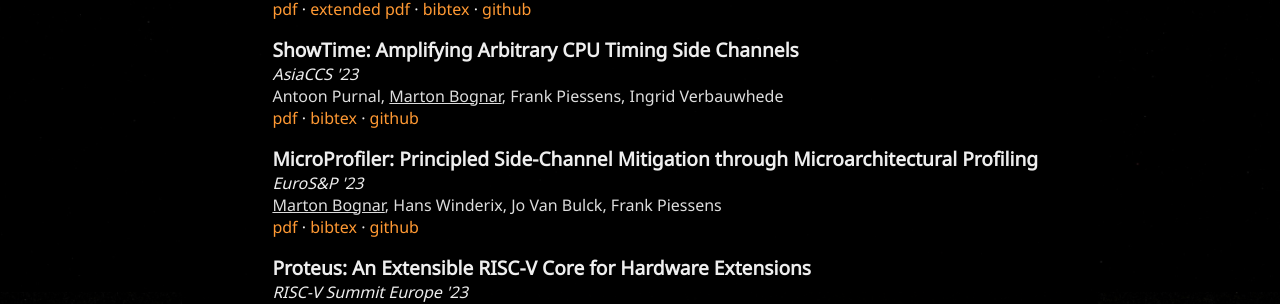
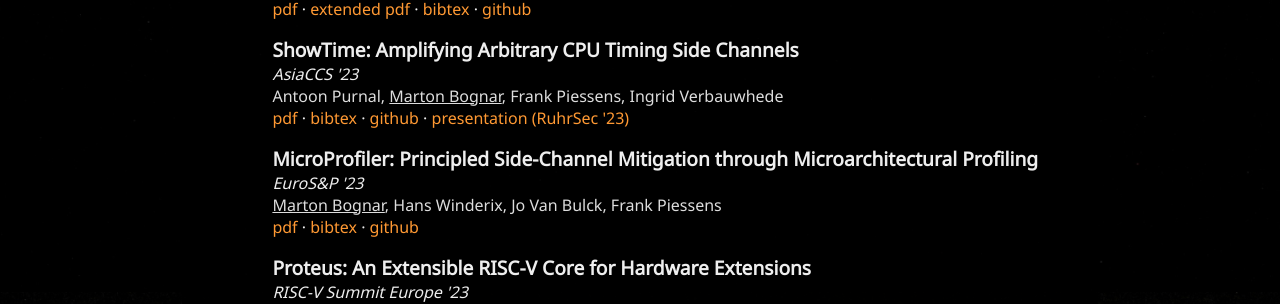
Before and after one commit to martonbognar/martonbognar.github.io, a Jekyll site: the page built from index.html, in a window 1280 px wide. Shown: the part 608-912 px from the top of the page. Built offline with Jekyll 4.4.1, drawn with Linux system fonts in a browser that asks for light colours.

Commit message:
Add ShowTime presentation

```diff
--- a/index.html
+++ b/index.html
@@ -29,7 +29,8 @@
     <br>
     <a href='papers/purnal23showtime.pdf'>pdf</a> ·
     <a href='papers/purnal23showtime.bib'>bibtex</a> ·
-    <a href='https://github.com/KULeuven-COSIC/ShowTime'>github</a>
+    <a href='https://github.com/KULeuven-COSIC/ShowTime'>github</a> ·
+    <a href='https://www.youtube.com/watch?v=CP1bcche7oA'>presentation (RuhrSec '23)</a>
   </li>
 
   <li>
```
